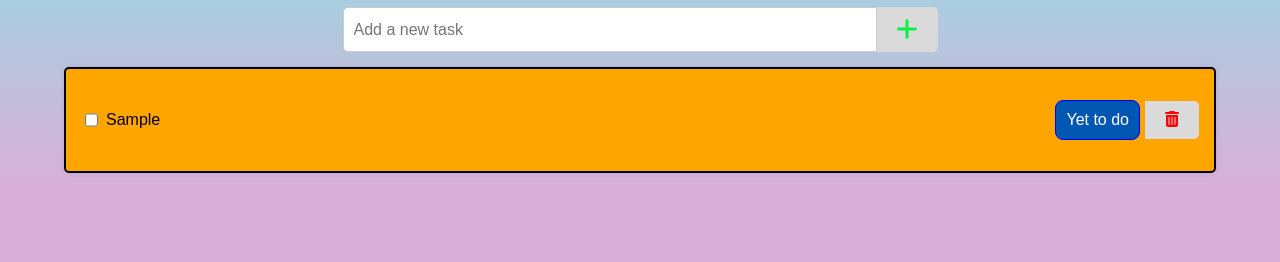
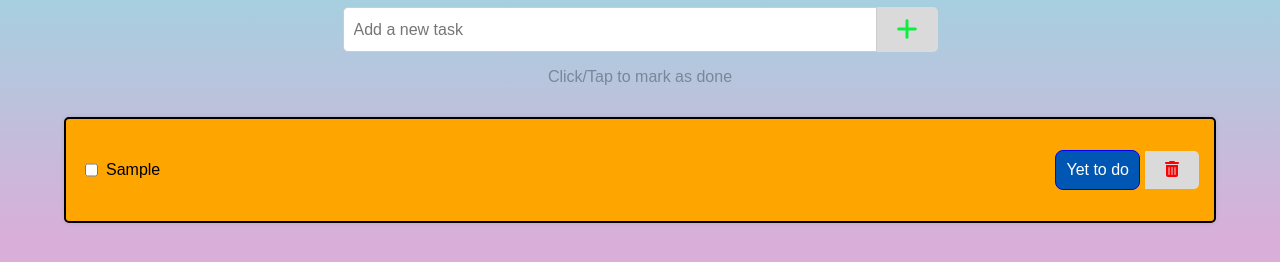
Before and after one commit to Muaz-Ashraf/todo-angular, a website: page index.html in a window 1280 px wide. Both pictures are taken after typing "Sample" into the empty fields and a click on the button 907 px from the left and 101 px from the top of the page. Shown: the part 72-334 px from the top of the page. Drawn offline with nearby package versions, Linux system fonts and the light colour scheme; some packages are replaced by stand-ins of ours.

Commit message:
add styles

```diff
--- a/styles.css
+++ b/styles.css
@@ -16,6 +16,9 @@ body {
   background-color: #ffffff;
   border-radius: 5px;
   box-shadow: 0px 0px 10px rgba(0, 0, 0, 0.1);
+}
+.gray {
+  color: lightslategrey;
 }
 
 h2 {
@@ -39,8 +42,6 @@ h2 {
   display: flex;
   justify-content: center;
   align-items: center;
-
-  flex-direction: column;
 }
 
 input[type="text"] {
--- a/views/mainView.html
+++ b/views/mainView.html
@@ -29,7 +29,9 @@
       </div>
     </div>
   </form>
-
+  <div ng-if="tasks.length>0" class="center gray">
+    <p>Click/Tap to mark as done</p>
+  </div>
   <div
     class="card"
     ng-class="{ 'completed-card': task.done, 'removing': task.removing }"
```
